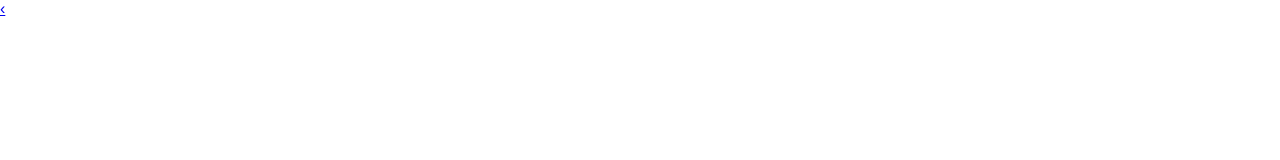
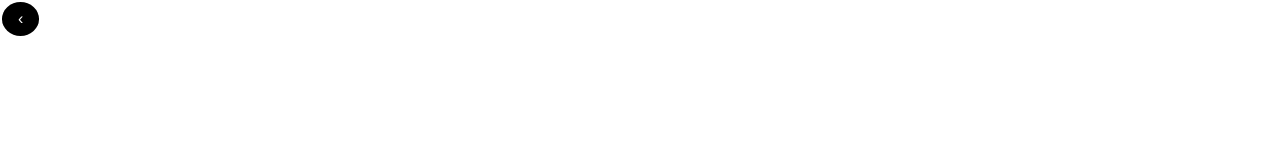
Before and after one commit to karanbhandariweb/loginform, a plain HTML site: page index.html in a window 1280 px wide. Shown: the top 160 px of the page. Drawn offline with Linux system fonts and the light colour scheme.

Commit message:
Update lc.css

```diff
--- a/lc.css
+++ b/lc.css
@@ -5,6 +5,28 @@
     box-sizing: border-box;
     font-family: sans-serif;
 
+}
+ a {
+  text-decoration: none;
+  display: inline-block;
+  padding: 8px 16px;
+  margin: 2px;
+
+}
+
+a:hover {
+  background-color: #ddd;
+  color: black;
+}
+
+.previous {
+  background-color: black;
+  color: white;
+}
+
+
+.round {
+  border-radius: 50%;
 }
 
 .l1{
```
